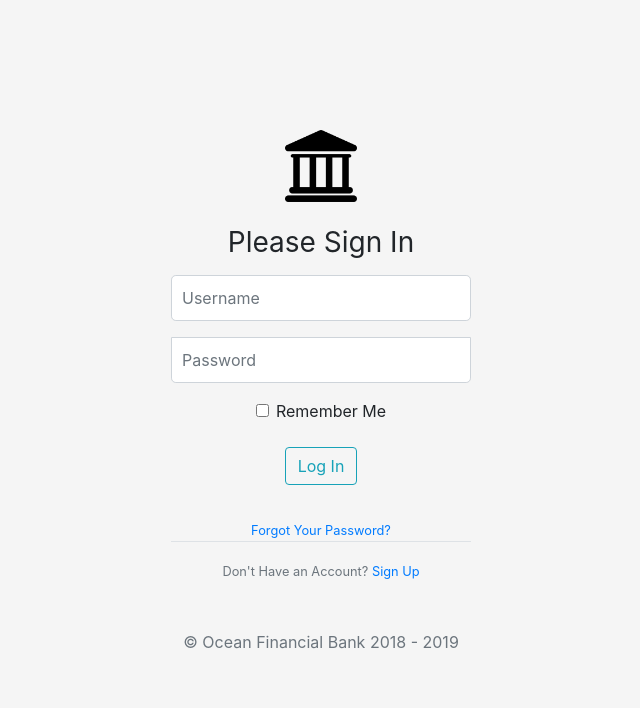
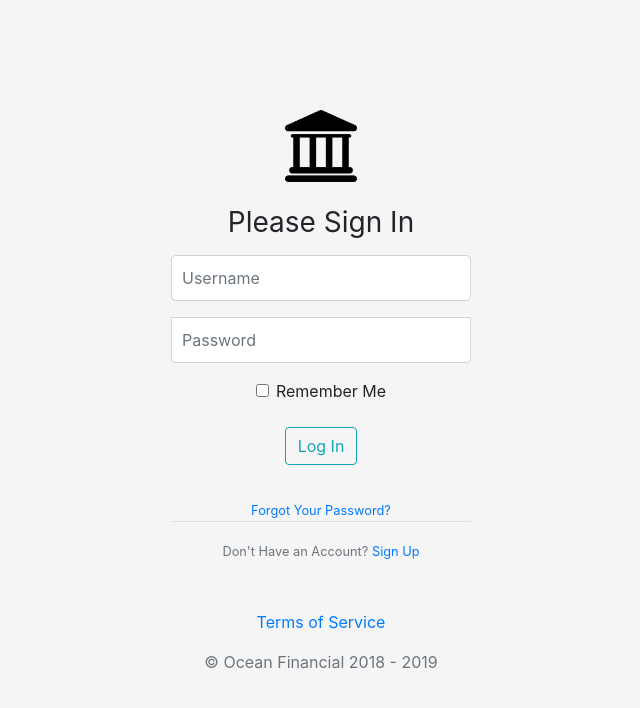
Before and after one commit to stautonico/AP-CSP-Create-Project---Banking-Simulator, a Flask app: page /login in a window 1280 px wide. Shown: the top 708 px of the page, without its empty margins (319-959 px from the left). Run offline with Flask 2, Linux system fonts and the light colour scheme; some libraries are stand-ins or nearby versions.

Commit message:
Edited Sidebar and added stuff to login and register page
Sidebar now has information instead of announcements. Clicking the bank icon on the login and register page now brings you to the homepage

```diff
--- a/bank/templates/header.html
+++ b/bank/templates/header.html
@@ -96,7 +96,7 @@
             {% else %}
             <br><br><br><br>
             <div class="content-section">
-                <h3>Announcements</h3>
+                <h3>Information</h3>
                 <ul class="list-group">
                     <li class="list-group-item list-group-item-light">Announcements</li>
                     <li class="list-group-item list-group-item-light">About</li>
--- a/bank/templates/login.html
+++ b/bank/templates/login.html
@@ -19,7 +19,8 @@
 
 <body class="text-center">
 <form method="POST" action="" class="form-signin">
-    <img class="mb-4" src="{{ url_for('static', filename='bank_icon.png') }}" alt="" width="72" height="72">
+    <a href="{{ url_for('home') }}"><img class="mb-4" src="{{ url_for('static', filename='bank_icon.png') }}" alt=""
+                                         width="72" height="72"></a>
     <h1 class="h3 mb-3 font-weight-normal">Please Sign In</h1>
 
 
@@ -73,7 +74,8 @@
             Don't Have an Account? <a href="{{ url_for('register') }}">Sign Up</a>
         </small>
     </div>
-    <p class="mt-5 mb-3 text-muted">&copy; Ocean Financial Bank 2018 - 2019</p>
+    <p class="mt-5 text-muted"><a href="#">Terms of Service</a></p>
+    <p class="mb-3 text-muted">&copy; Ocean Financial 2018 - 2019</p>
 </form>
 </body>
 </html>
--- a/bank/templates/register.html
+++ b/bank/templates/register.html
@@ -19,7 +19,8 @@
 
 <body class="text-center">
 <form method="POST" action="" class="form-signin">
-    <img class="mb-4" src="{{ url_for('static', filename='bank_icon.png') }}" alt="" width="72" height="72">
+    <a href="{{ url_for('home') }}"><img class="mb-4" src="{{ url_for('static', filename='bank_icon.png') }}" alt=""
+                                         width="72" height="72"></a>
     <h1 class="h3 mb-3 font-weight-normal">Register for an Account</h1>
 
     {{ form.hidden_tag() }}
@@ -88,7 +89,7 @@
         </small>
     </div>
     <p class="mt-5 text-muted"><a href="#">Terms of Service</a></p>
-    <p class="mb-3 text-muted">&copy; Ocean Financial Bank 2018 - 2019</p>
+    <p class="mb-3 text-muted">&copy; Ocean Financial 2018 - 2019</p>
 </form>
 </form>
 </body>
```
Lines whose indentation alone changed are shown as unchanged.
